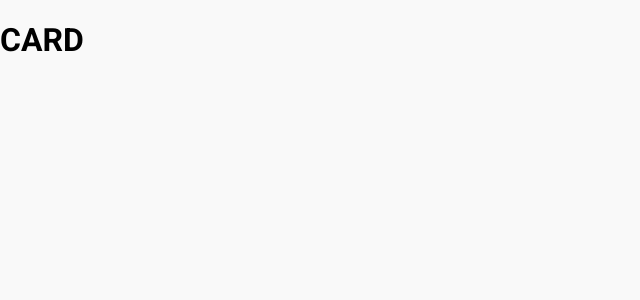
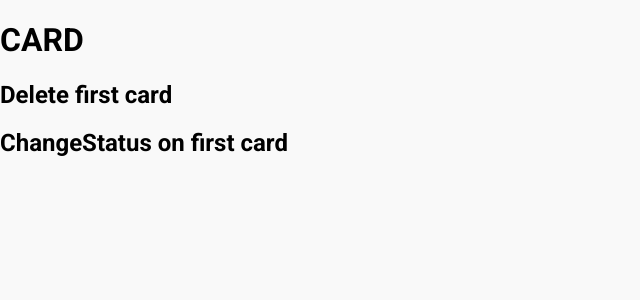
Before and after one commit to bashprog/Todoshechka, a React app: page / in a window 1280 px wide. Shown: the top 300 px of the page, without its empty margins (0-640 px from the left). Built offline with nearby package versions, Linux system fonts and the light colour scheme.

Commit message:
Check store and fix changeStatus

```diff
--- a/src/components/Card/Card.tsx
+++ b/src/components/Card/Card.tsx
@@ -2,9 +2,26 @@ import React from 'react';
 
 import './Card.scss';
 
-const Card: React.FC = () => {
+interface item {
+    id: string,
+    title: string,
+    status: 'clear' | 'done' | 'canceled',
+}
+
+interface IProps {
+    items: item[],
+    addItem: (title: string) => void,
+    deleteItem: (id: string) => void,
+    changeStatus: (id: string) => void,
+}
+
+const Card: React.FC<IProps> = ({items, addItem, changeStatus, deleteItem}) => {
     return(
-        <h1>CARD</h1>
+        <>
+            <h1 onClick={() => addItem('123')}>CARD</h1>
+            <h2 onClick={() => deleteItem(items[0].id)}>Delete first card</h2>
+            <h2 onClick={() => changeStatus(items[0].id)}>ChangeStatus on first card</h2>
+        </>
     )
 };
 
--- a/src/containers/CardContainer/CardContainer.tsx
+++ b/src/containers/CardContainer/CardContainer.tsx
@@ -1,8 +1,11 @@
 import React from 'react';
 import Card from "../../components/Card/Card";
 
+import {useCardStore} from "./store";
+
 const CardContainer: React.FC = () => {
-    return <Card/>
+    const {items, addItem, deleteItem, changeStatus} = useCardStore();
+    return <Card items={items} addItem={addItem} deleteItem={deleteItem} changeStatus={changeStatus}/>
 }
 
 export default CardContainer;
--- a/src/containers/CardContainer/store.ts
+++ b/src/containers/CardContainer/store.ts
@@ -37,6 +37,7 @@ export const useCardStore = create<CardStore>()(devtools((set) => ({
                         break;
                 }
             }
+            return el;
         })]
     }))
 })));
```
